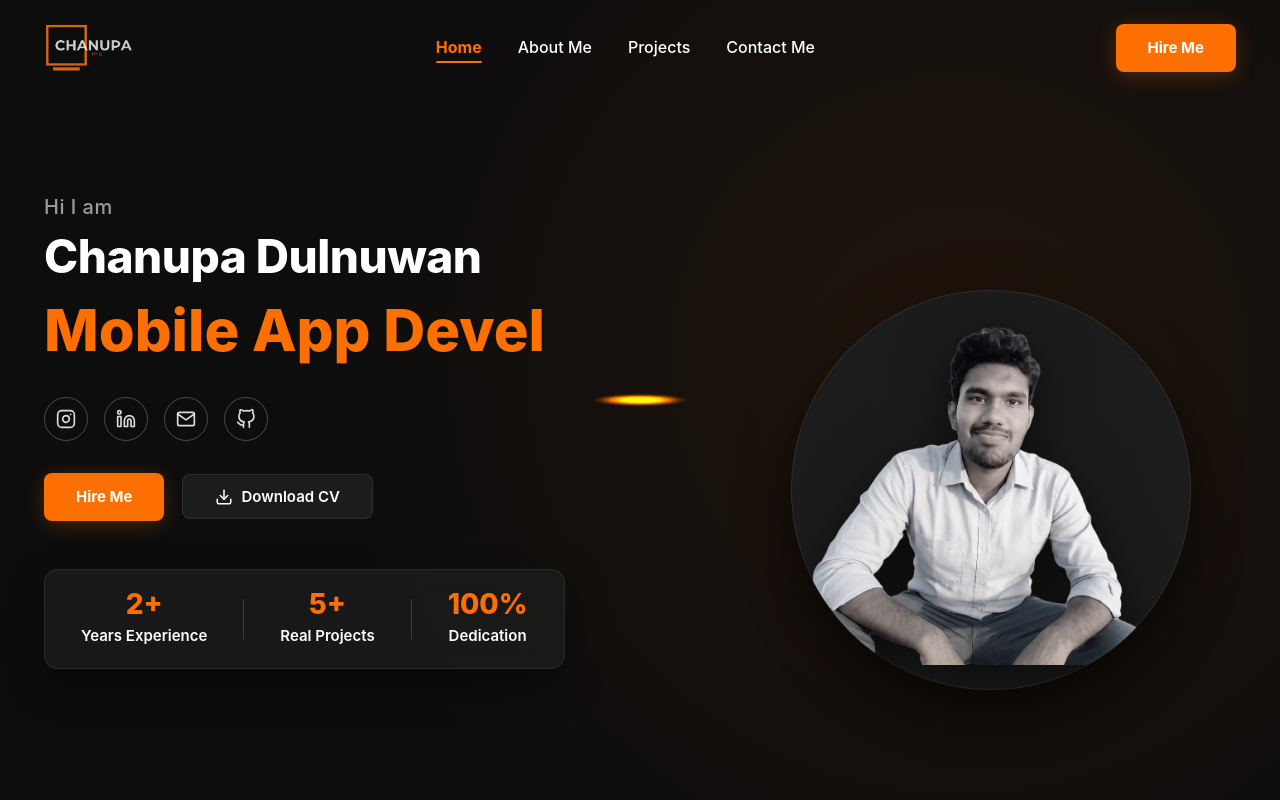
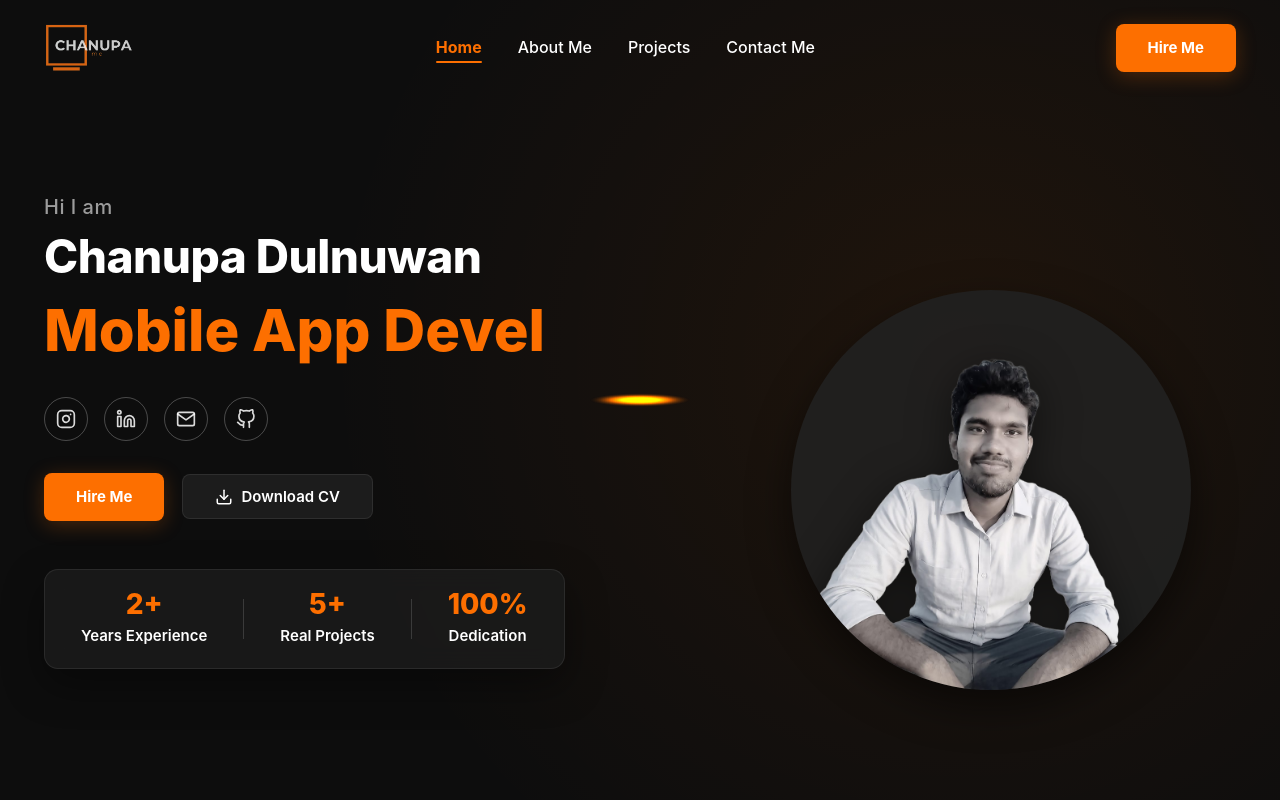
Before and after one commit to chanupadulnuwan/chanupa-portfolio, a React (Vite) app: page / in a window 1280 px wide. Shown: the top 800 px of the page. Built offline with nearby package versions, Linux system fonts and the light colour scheme.

Commit message:
feat: implement 2-circle 3D avatar pop-out effect matching UI mockup

```diff
--- a/src/components/Hero.css
+++ b/src/components/Hero.css
@@ -103,7 +103,7 @@
   background: rgba(255, 255, 255, 0.15);
 }
 
-/* Right Column - 3D Pop-Out Avatar Effect */
+/* Right Column - 2 Circles 3D Pop-Out Technique */
 .hero-image-wrapper {
   position: relative;
   width: 440px;
@@ -114,7 +114,7 @@
   align-items: flex-end;
 }
 
-/* Dark Backdrop Circle */
+/* 2nd Circle: Grey Background Disc behind image (height = 400px) */
 .hero-circle-bg {
   position: absolute;
   bottom: 0;
@@ -123,13 +123,14 @@
   width: 400px;
   height: 400px;
   border-radius: 50%;
-  background: #1c1c1c;
-  border: 1px solid rgba(255, 255, 255, 0.08);
-  box-shadow: 0 20px 50px rgba(0, 0, 0, 0.7);
+  background: rgba(34, 34, 34, 0.85);
+  box-shadow: 0 16px 40px rgba(0, 0, 0, 0.5);
   z-index: 1;
 }
 
-/* Clipper: Top is open for head pop-out, bottom is rounded to keep legs inside circle */
+/* 1st Circle: Front Masked Clipper Container (height = 520px) */
+/* Bottom rounded border (200px radius) aligns EXACTLY with 2nd Circle's bottom layer */
+/* Top is taller (520px) so head part pops out above 2nd circle */
 .hero-avatar-clipper {
   position: absolute;
   bottom: 0;
@@ -146,28 +147,14 @@
   z-index: 2;
 }
 
-/* Larger Profile Image shifted UPWARDS so head pops out and legs sit inside circle */
+/* Image inside 1st Circle Clipper */
 .hero-avatar-img {
-  width: 460px;
+  width: 450px;
   height: auto;
   max-width: none;
   object-fit: contain;
   object-position: bottom center;
-  transform: translateY(-25px);
-  filter: drop-shadow(0 14px 28px rgba(0, 0, 0, 0.65));
-}
-
-.avatar-ambient-glow {
-  position: absolute;
-  bottom: 0;
-  left: 50%;
-  transform: translateX(-50%);
-  width: 400px;
-  height: 400px;
-  border-radius: 50%;
-  background: radial-gradient(circle, rgba(253, 111, 0, 0.22) 0%, transparent 70%);
-  filter: blur(45px);
-  z-index: 0;
+  filter: drop-shadow(0 10px 20px rgba(0, 0, 0, 0.5));
 }
 
 /* Responsive Breakpoints */
--- a/src/components/Hero.jsx
+++ b/src/components/Hero.jsx
@@ -86,9 +86,12 @@ const Hero = ({ onOpenCV }) => {
           </div>
         </div>
 
-        {/* Right Column - 3D Pop-Out Avatar (Head Out at Top, Bottom inside Circle) */}
+        {/* Right Column - 3D Pop-Out Avatar Effect (2 Circles technique) */}
         <div className="hero-image-wrapper">
+          {/* 2nd Circle: Background Grey Circle with reduced opacity */}
           <div className="hero-circle-bg" />
+
+          {/* 1st Circle: Masked Image Clipper (bottom matches 2nd circle, top extends higher for head pop-out) */}
           <div className="hero-avatar-clipper">
             <img
               src={meImg}
@@ -96,7 +99,6 @@ const Hero = ({ onOpenCV }) => {
               className="hero-avatar-img"
             />
           </div>
-          <div className="avatar-ambient-glow" />
         </div>
       </div>
     </section>
```
